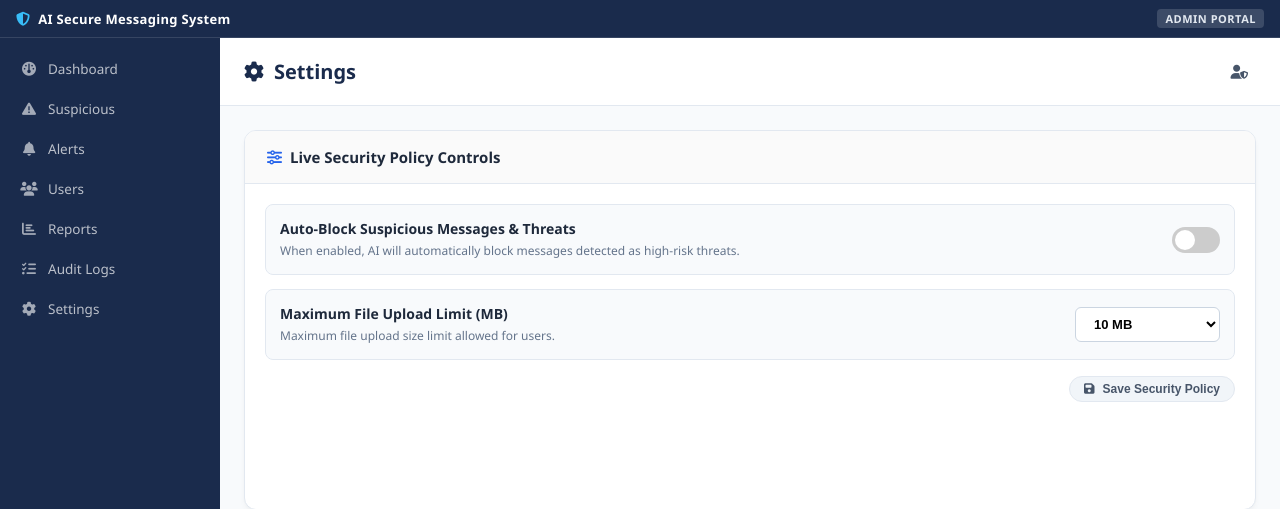
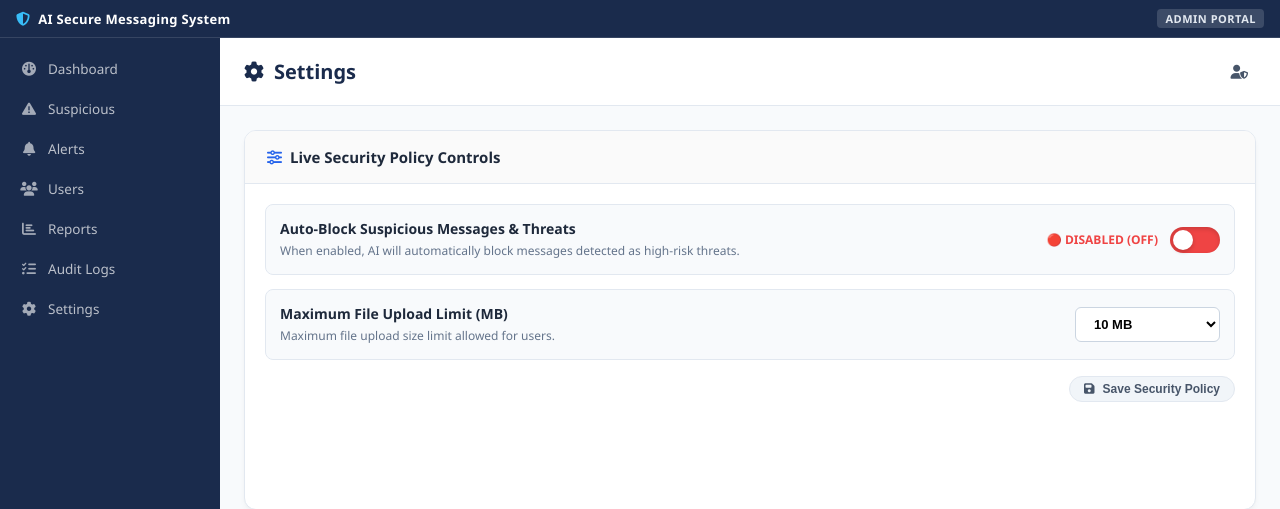
Before and after one commit to Idhaizs/AI-SECURE-MESSAGING-SYSTEM, a Flask app: template app/templates/admin/settings.html in a window 1280 px wide. Shown: the top 509 px of the page. Run offline with Flask 3, Linux system fonts and the light colour scheme; the template is opened without the code that fills it, so the values that code supplies are empty.

Commit message:
Update Live Security Policy toggle switch to show green when ON and red when OFF

```diff
--- a/app/templates/admin/settings.html
+++ b/app/templates/admin/settings.html
@@ -32,10 +32,15 @@
                                 <strong style="font-size:14px;color:#1e293b;display:block">Auto-Block Suspicious Messages & Threats</strong>
                                 <small style="color:#64748b;font-size:12px">When enabled, AI will automatically block messages detected as high-risk threats.</small>
                             </div>
-                            <label class="switch" style="position:relative;display:inline-block;width:48px;height:26px;">
-                                <input type="checkbox" id="autoBlockToggle" {{ 'checked' if auto_block == 'true' else '' }} style="opacity:0;width:0;height:0;">
-                                <span class="slider round" style="position:absolute;cursor:pointer;top:0;left:0;right:0;bottom:0;background-color:#ccc;transition:.4s;border-radius:26px;"></span>
-                            </label>
+                            <div style="display:flex;align-items:center;">
+                                <span id="toggleStatusLabel" style="font-size:12px;font-weight:700;margin-right:12px;color:{{ '#10b981' if auto_block == 'true' else '#ef4444' }};">
+                                    {{ '🟢 ENABLED (ON)' if auto_block == 'true' else '🔴 DISABLED (OFF)' }}
+                                </span>
+                                <label class="switch" style="position:relative;display:inline-block;width:50px;height:26px;">
+                                    <input type="checkbox" id="autoBlockToggle" {{ 'checked' if auto_block == 'true' else '' }} onchange="updateToggleLabel(this)" style="opacity:0;width:0;height:0;">
+                                    <span class="slider round"></span>
+                                </label>
+                            </div>
                         </div>
 
                         <!-- Dropdown Select: Max File Upload Size -->
@@ -85,16 +90,40 @@
 </div>
 
 <style>
+.slider {
+    position: absolute;
+    cursor: pointer;
+    top: 0; left: 0; right: 0; bottom: 0;
+    background-color: #ef4444; /* Merah bila OFF (Tutup) */
+    transition: .4s;
+    border-radius: 26px;
+    box-shadow: inset 0 2px 4px rgba(0,0,0,0.15);
+}
 .slider:before {
-    position: absolute; content: ""; height: 20px; width: 20px; left: 3px; bottom: 3px; background-color: white; transition: .4s; border-radius: 50%;
+    position: absolute; content: ""; height: 20px; width: 20px; left: 3px; bottom: 3px; background-color: white; transition: .4s; border-radius: 50%; box-shadow: 0 2px 4px rgba(0,0,0,0.2);
 }
-input:checked + .slider { background-color: #1A2B4C; }
-input:checked + .slider:before { transform: translateX(22px); }
+input:checked + .slider {
+    background-color: #10b981; /* Hijau bila ON (Buka) */
+}
+input:checked + .slider:before {
+    transform: translateX(24px);
+}
 </style>
 {% endblock %}
 
 {% block extra_js %}
 <script>
+function updateToggleLabel(cb) {
+    const lbl = document.getElementById('toggleStatusLabel');
+    if (cb.checked) {
+        lbl.textContent = '🟢 ENABLED (ON)';
+        lbl.style.color = '#10b981';
+    } else {
+        lbl.textContent = '🔴 DISABLED (OFF)';
+        lbl.style.color = '#ef4444';
+    }
+}
+
 async function submitSettings(e) {
     e.preventDefault();
     const autoBlock = document.getElementById('autoBlockToggle').checked;
```
